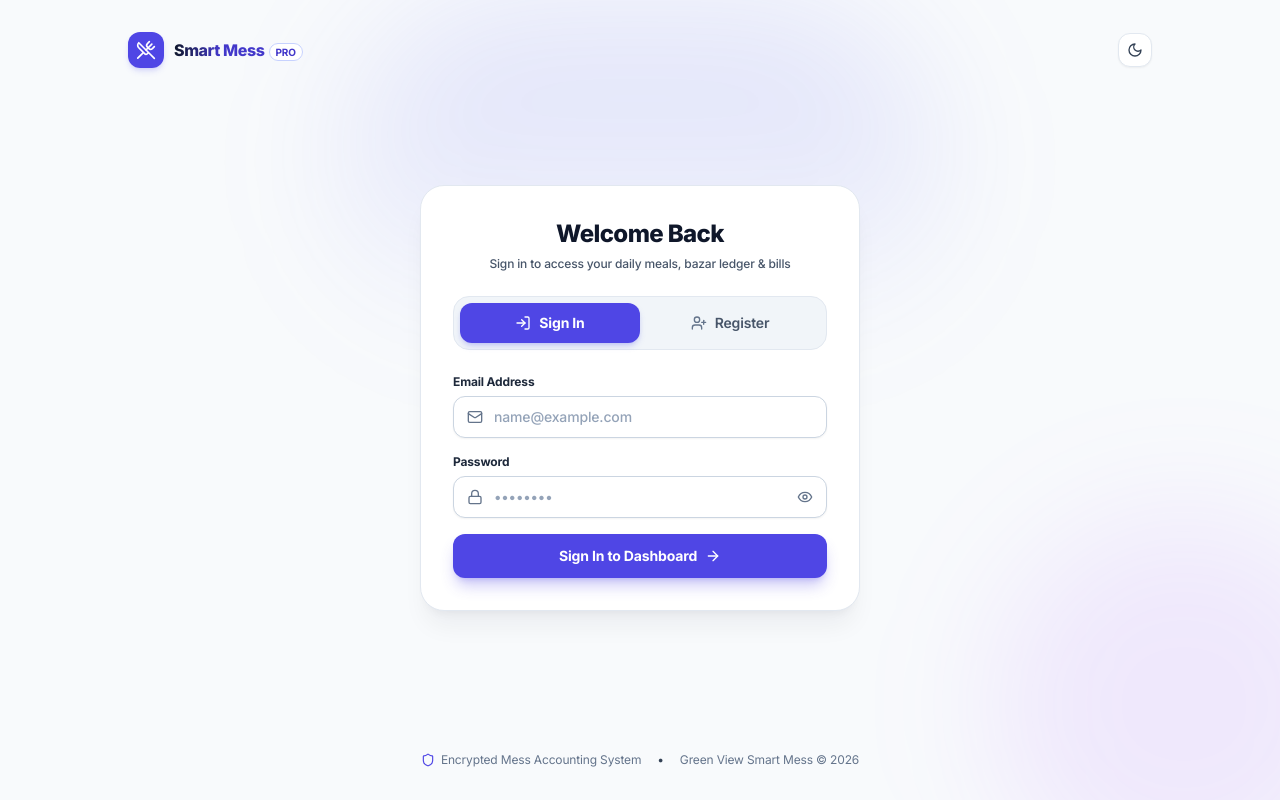
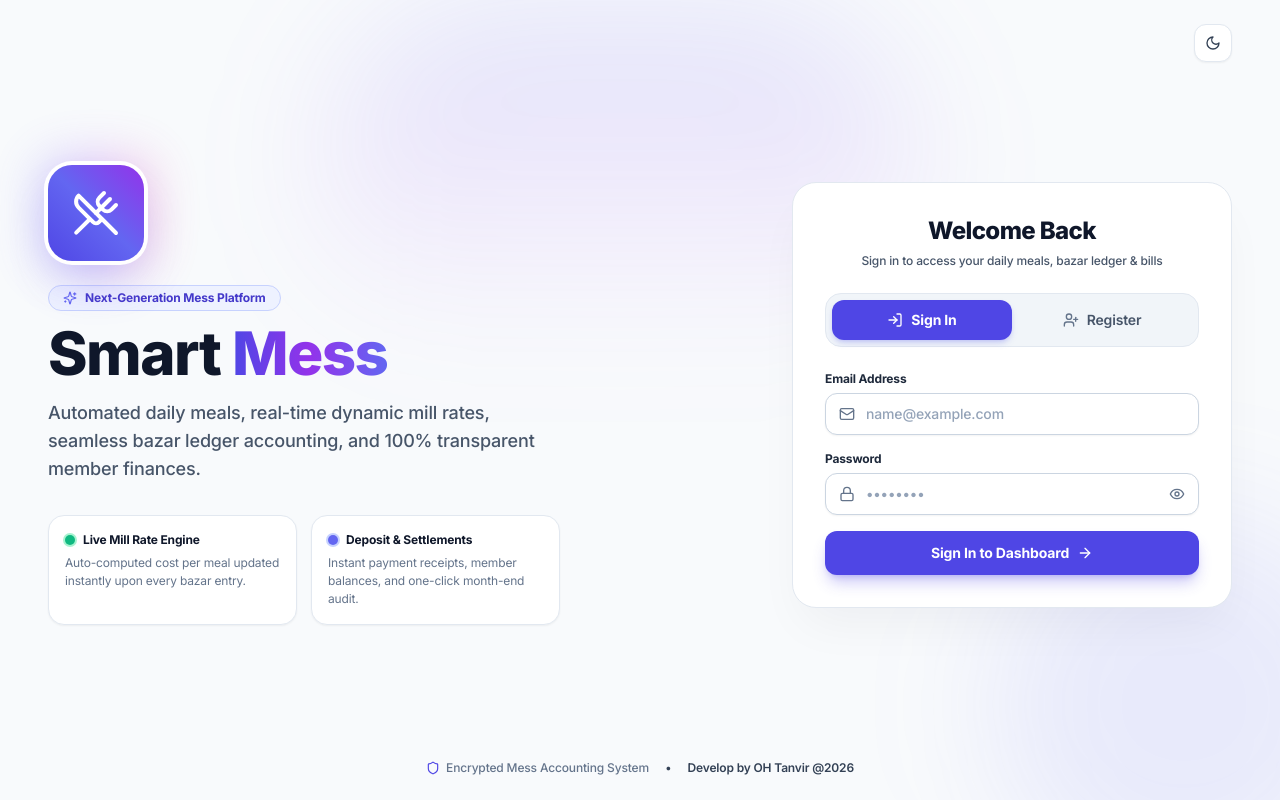
Before and after one commit to omithhasantanvir/Smart-Mess-Management-System, a React (Vite) app in the folder frontend/: page / in a window 1280 px wide. Built offline with nearby package versions, Linux system fonts and the light colour scheme; no server answers.

Commit message:
feat(login): modernize split-screen layout with large hero branding and dynamic footer

```diff
--- a/frontend/src/pages/LoginPage.tsx
+++ b/frontend/src/pages/LoginPage.tsx
@@ -107,41 +107,97 @@ export const LoginPage: React.FC = () => {
   };
 
   return (
-    <div className="min-h-screen bg-slate-50 dark:bg-[#0B1120] text-slate-900 dark:text-slate-100 flex flex-col justify-between py-8 px-4 sm:px-6 lg:px-8 relative overflow-hidden transition-colors duration-300">
+    <div className="min-h-screen bg-slate-50 dark:bg-[#0B1120] text-slate-900 dark:text-slate-100 flex flex-col justify-between py-6 px-4 sm:px-8 lg:px-12 relative overflow-hidden transition-colors duration-300">
       {/* Background ambient decorative glowing orbs */}
-      <div className="absolute top-0 left-1/2 -translate-x-1/2 w-[600px] h-[350px] bg-gradient-to-b from-brand-500/15 via-indigo-500/10 to-transparent blur-3xl pointer-events-none rounded-full" />
-      <div className="absolute -bottom-24 -right-24 w-96 h-96 bg-purple-500/10 blur-3xl pointer-events-none rounded-full" />
+      <div className="absolute top-0 left-1/4 w-[600px] h-[350px] bg-gradient-to-b from-indigo-500/15 via-purple-500/10 to-transparent blur-3xl pointer-events-none rounded-full" />
+      <div className="absolute -bottom-24 -right-24 w-96 h-96 bg-indigo-500/10 blur-3xl pointer-events-none rounded-full" />
 
-      {/* Top Bar with Brand & Theme Toggle */}
-      <header className="relative z-10 max-w-5xl mx-auto w-full flex items-center justify-between">
-        <div className="flex items-center gap-2.5">
-          <div className="w-9 h-9 rounded-xl bg-gradient-to-tr from-brand-600 to-indigo-600 flex items-center justify-center text-white shadow-md shadow-brand-500/20">
+      {/* Top Header with Theme Toggle */}
+      <header className="relative z-10 w-full max-w-7xl mx-auto flex items-center justify-between pb-4">
+        {/* Mobile branding only (hidden on desktop since left side displays big logo) */}
+        <div className="lg:hidden flex items-center gap-2.5">
+          <div className="w-9 h-9 rounded-xl bg-gradient-to-tr from-indigo-600 to-purple-600 flex items-center justify-center text-white shadow-md shadow-indigo-500/20">
             <UtensilsCrossed className="w-5 h-5" />
           </div>
-          <div>
-            <span className="font-extrabold text-base tracking-tight bg-gradient-to-r from-slate-900 via-brand-700 to-indigo-700 dark:from-white dark:via-brand-400 dark:to-indigo-300 bg-clip-text text-transparent">
-              Smart Mess
-            </span>
-            <span className="ml-1 text-[10px] font-bold px-1.5 py-0.5 rounded-full bg-brand-50 dark:bg-brand-950/80 text-brand-700 dark:text-brand-300 border border-brand-200 dark:border-brand-800">
-              PRO
-            </span>
-          </div>
+          <span className="font-extrabold text-lg tracking-tight text-slate-900 dark:text-white">
+            Smart Mess
+          </span>
+          <span className="text-[10px] font-bold px-1.5 py-0.5 rounded-full bg-indigo-50 dark:bg-indigo-950/80 text-indigo-700 dark:text-indigo-300 border border-indigo-200 dark:border-indigo-800">
+            PRO
+          </span>
         </div>
+
+        <div className="hidden lg:block" />
 
         {/* Theme switcher button */}
         <button
           type="button"
           onClick={toggleTheme}
           aria-label="Toggle Theme"
-          className="p-2 rounded-xl bg-white dark:bg-slate-800/80 border border-slate-200 dark:border-slate-700/80 text-slate-600 dark:text-slate-300 hover:text-brand-600 dark:hover:text-brand-400 shadow-sm transition-all"
+          className="p-2.5 rounded-xl bg-white dark:bg-slate-800 border border-slate-200 dark:border-slate-700 text-slate-600 dark:text-slate-300 hover:text-indigo-600 dark:hover:text-indigo-400 shadow-sm transition-all cursor-pointer ml-auto"
         >
           {theme === 'dark' ? <Sun className="w-4 h-4 text-amber-400" /> : <Moon className="w-4 h-4 text-slate-700" />}
         </button>
       </header>
 
-      {/* Main Form Centerpiece */}
-      <main className="relative z-10 w-full max-w-[440px] mx-auto my-auto">
-        <div className="bg-white dark:bg-slate-900 border border-slate-200 dark:border-slate-800 shadow-xl shadow-slate-900/5 dark:shadow-black/40 rounded-3xl p-6 sm:p-8 transition-all">
+      {/* Main Container: Left Side Branding & Right Side Form */}
+      <main className="relative z-10 w-full max-w-7xl mx-auto my-auto py-4 lg:py-8 grid grid-cols-1 lg:grid-cols-12 gap-8 lg:gap-16 items-center">
+        {/* LEFT COLUMN: Large Hero Branding */}
+        <div className="lg:col-span-6 flex flex-col items-center lg:items-start text-center lg:text-left space-y-6">
+          {/* Large Logo */}
+          <div className="relative group">
+            <div className="absolute -inset-2 bg-gradient-to-r from-indigo-500 via-purple-500 to-pink-500 rounded-3xl blur-xl opacity-30 group-hover:opacity-60 transition duration-500" />
+            <div className="relative w-20 h-20 sm:w-24 sm:h-24 rounded-3xl bg-gradient-to-tr from-indigo-600 via-indigo-500 to-purple-600 flex items-center justify-center text-white shadow-2xl shadow-indigo-500/30 ring-4 ring-white dark:ring-slate-800">
+              <UtensilsCrossed className="w-10 h-10 sm:w-12 sm:h-12" />
+            </div>
+          </div>
+
+          {/* Big Title & Subtitle */}
+          <div>
+            <div className="inline-flex items-center gap-2 px-3.5 py-1 rounded-full bg-indigo-50 dark:bg-indigo-950/80 border border-indigo-200 dark:border-indigo-800 text-indigo-700 dark:text-indigo-300 text-xs font-bold mb-3">
+              <Sparkles className="w-3.5 h-3.5 text-indigo-500" />
+              <span>Next-Generation Mess Platform</span>
+            </div>
+
+            <h1 className="text-4xl sm:text-5xl lg:text-6xl font-black tracking-tight text-slate-900 dark:text-white leading-[1.1]">
+              Smart{' '}
+              <span className="bg-gradient-to-r from-indigo-600 via-purple-600 to-indigo-500 bg-clip-text text-transparent">
+                Mess
+              </span>
+            </h1>
+
+            <p className="mt-4 text-base sm:text-lg text-slate-600 dark:text-slate-400 max-w-lg font-medium leading-relaxed">
+              Automated daily meals, real-time dynamic mill rates, seamless bazar ledger accounting, and 100% transparent member finances.
+            </p>
+          </div>
+
+          {/* Key Value Cards */}
+          <div className="grid grid-cols-1 sm:grid-cols-2 gap-3.5 w-full max-w-lg pt-2 text-left">
+            <div className="p-4 rounded-2xl bg-white dark:bg-slate-900/80 border border-slate-200 dark:border-slate-800 shadow-sm backdrop-blur-sm">
+              <div className="flex items-center gap-2 text-xs font-bold text-slate-900 dark:text-slate-100">
+                <div className="w-2.5 h-2.5 rounded-full bg-emerald-500 ring-2 ring-emerald-200 dark:ring-emerald-950" />
+                <span>Live Mill Rate Engine</span>
+              </div>
+              <p className="text-xs text-slate-500 dark:text-slate-400 mt-1.5 leading-normal">
+                Auto-computed cost per meal updated instantly upon every bazar entry.
+              </p>
+            </div>
+
+            <div className="p-4 rounded-2xl bg-white dark:bg-slate-900/80 border border-slate-200 dark:border-slate-800 shadow-sm backdrop-blur-sm">
+              <div className="flex items-center gap-2 text-xs font-bold text-slate-900 dark:text-slate-100">
+                <div className="w-2.5 h-2.5 rounded-full bg-indigo-500 ring-2 ring-indigo-200 dark:ring-indigo-950" />
+                <span>Deposit &amp; Settlements</span>
+              </div>
+              <p className="text-xs text-slate-500 dark:text-slate-400 mt-1.5 leading-normal">
+                Instant payment receipts, member balances, and one-click month-end audit.
+              </p>
+            </div>
+          </div>
+        </div>
+
+        {/* RIGHT COLUMN: The Login / Register Form Card */}
+        <div className="lg:col-span-6 flex justify-center lg:justify-end w-full">
+          <div className="w-full max-w-[440px] bg-white dark:bg-slate-900 border border-slate-200 dark:border-slate-800 shadow-2xl shadow-slate-900/5 dark:shadow-black/50 rounded-3xl p-6 sm:p-8 transition-all">
 
           {/* Header titles */}
           <div className="text-center mb-6">
@@ -452,17 +508,20 @@ export const LoginPage: React.FC = () => {
               </button>
             </form>
           )}
+          </div>
         </div>
       </main>
 
       {/* Footer */}
-      <footer className="relative z-10 text-center text-xs text-slate-500 dark:text-slate-500 flex flex-col sm:flex-row items-center justify-center gap-2 sm:gap-4 mt-6">
-        <div className="flex items-center gap-1.5">
-          <Shield className="w-3.5 h-3.5 text-brand-600 dark:text-brand-400" />
+      <footer className="relative z-10 text-center text-xs text-slate-500 dark:text-slate-400 flex flex-col sm:flex-row items-center justify-center gap-2 sm:gap-4 mt-8 pt-4">
+        <div className="flex items-center gap-1.5 font-medium">
+          <Shield className="w-3.5 h-3.5 text-indigo-600 dark:text-indigo-400" />
           <span>Encrypted Mess Accounting System</span>
         </div>
         <span className="hidden sm:inline text-slate-300 dark:text-slate-700">•</span>
-        <span>Green View Smart Mess © 2026</span>
+        <span className="font-semibold text-slate-700 dark:text-slate-300">
+          Develop by OH Tanvir @{new Date().getFullYear()}
+        </span>
       </footer>
     </div>
   );
```
